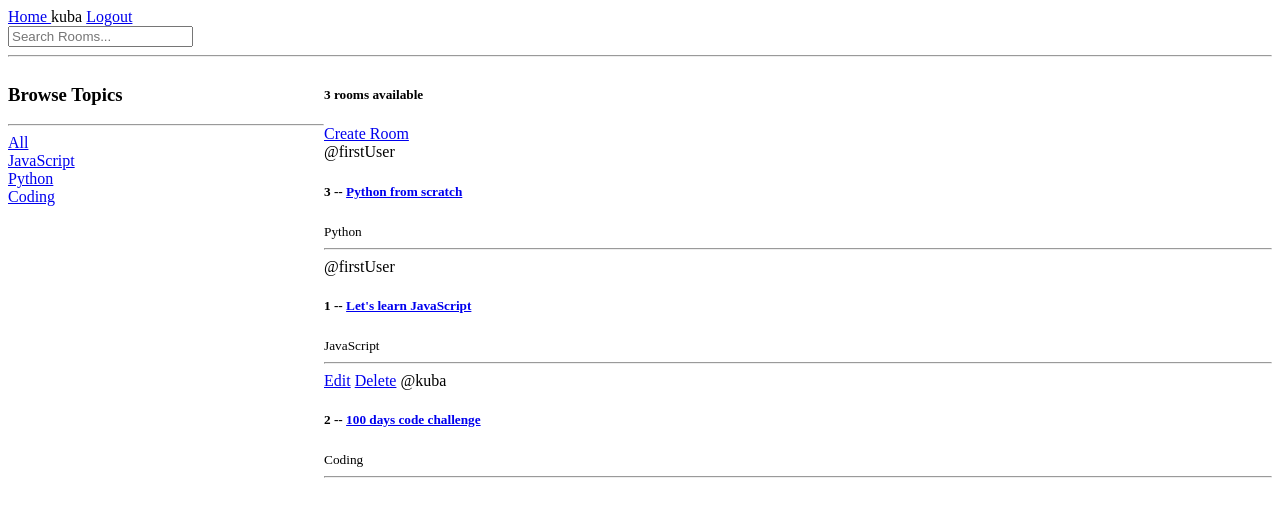
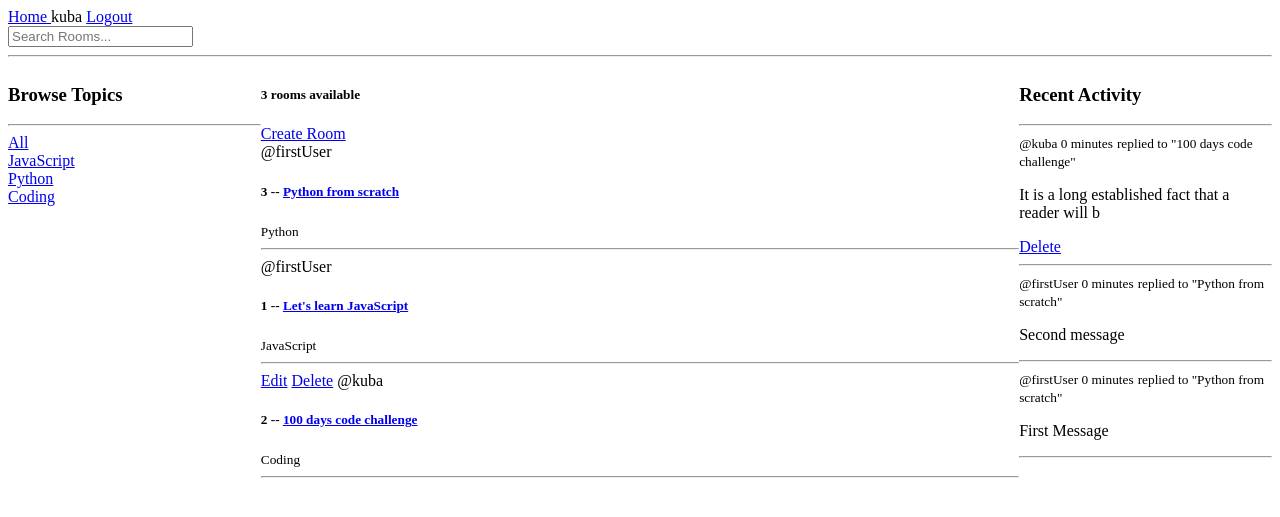
Before and after one commit to kajoshin/StudBud, a Django app: page / in a window 1280 px wide. Shown: the top 517 px of the page. Run offline with Django 5.2, Linux system fonts and the light colour scheme; a user stored in the database is signed in; data comes from the database, SQL or seed files in the repository; both versions use the stored data as it was after the commit.

Commit message:
recent activity

```diff
--- a/base/models.py
+++ b/base/models.py
@@ -33,5 +33,8 @@ class Message (models.Model):
     updated = models.DateTimeField(auto_now=True)
     created = models.DateTimeField(auto_now_add=True)
 
+    class Meta:
+        ordering = ['-updated', '-created']
+
     def __str__(self):
         return self.body [0:50]
--- a/base/templates/base/home.html
+++ b/base/templates/base/home.html
@@ -5,7 +5,7 @@
 <style>
     .home-container {
         display: grid;
-        grid-template-columns: 1fr 3fr;
+        grid-template-columns: 1fr 3fr 1fr;
     }
 
 </style>
@@ -47,5 +47,22 @@
         </div>
 
     </div>
+    <div>
+        <h3>Recent Activity</h3>
+        <hr>
+        {% for message in room_messages %}
+            <div>
+                <small>@{{message.user}}  {{message.created|timesince}}</small>
+                <small>replied to "{{message.room}}"</small>
+
+                <p>{{message}}</p>
+                {% if message.user == request.user %}
+                    <a  href="{% url 'delete_message' message.id %}">Delete</a>
+                {% endif %}
+
+                <hr>
+            </div>
+        {% endfor %}
+    </div>
 </div>
 {% endblock content %}
--- a/base/templates/base/room.html
+++ b/base/templates/base/room.html
@@ -20,7 +20,7 @@
                 <div>
                     <small>@{{message.user}}    ({{message.created|timesince}} ago)</small>
                     {% if message.user == request.user %}
-                        <a  href="{% url 'delete_message' message.id room.id %}">Delete</a>
+                        <a  href="{% url 'delete_message' message.id %}">Delete</a>
                     {% endif %}
                     <p>{{message.body }}</p>
                     <hr>
--- a/base/urls.py
+++ b/base/urls.py
@@ -8,7 +8,7 @@ urlpatterns = [
     path("create-room/", views.create_room, name='create_room'),
     path("update-room/<str:pk>/", views.update_room, name='update_room'),
     path("delete-room/<str:pk>/", views.delete_room, name='delete_room'),
-    path("delete-message/<str:pk>/<str:rPk>/", views.delete_message, name='delete_message'),
+    path("delete-message/<str:pk>/", views.delete_message, name='delete_message'), # path("delete-message/<str:pk>/<str:rPk>/", views.delete_message, name='delete_message'),
     path("login/", views.login_page, name='login'),
     path("logout/", views.logoutUser, name='logout'),
     path("register/", views.registerPage, name='register'),
--- a/base/views.py
+++ b/base/views.py
@@ -80,8 +80,10 @@ def home(request):
     )
     topics = Topic.objects.all()
     room_count = rooms.count()
+    room_messages = Message.objects.filter(Q(room__topic__name__icontains=q))
 
-    context = {'rooms': rooms, 'topics': topics, 'room_count': room_count}
+    context = {'rooms': rooms, 'topics': topics, 'room_count': room_count,
+               'room_messages': room_messages}
     return render(request, "base/home.html", context)
 
 
@@ -141,7 +143,7 @@ def delete_room(request, pk):
     return render(request, 'base/delete.html', {'obj': room})
 
 @login_required(login_url="/login")
-def delete_message(request, pk, rPk):
+def delete_message(request, pk):
    # room = Room.objects.get(id=rPk)
     message = Message.objects.get(id=pk)
     if request.user !=  message.user:
@@ -149,5 +151,5 @@ def delete_message(request, pk, rPk):
 
     if request.method=='POST':
         message.delete()
-        return redirect('room', rPk)
+        return redirect('home')
     return render(request, 'base/delete.html', {'obj': message})
```
Also changed, not shown: db.sqlite3.
